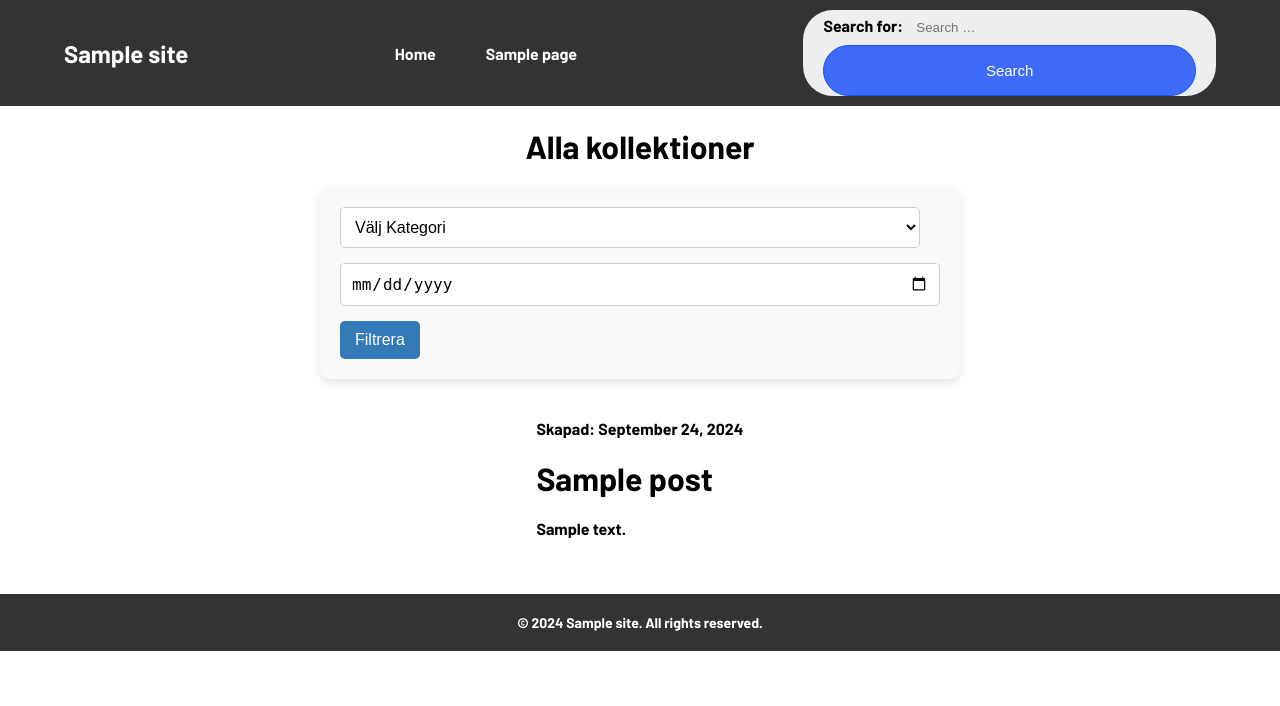
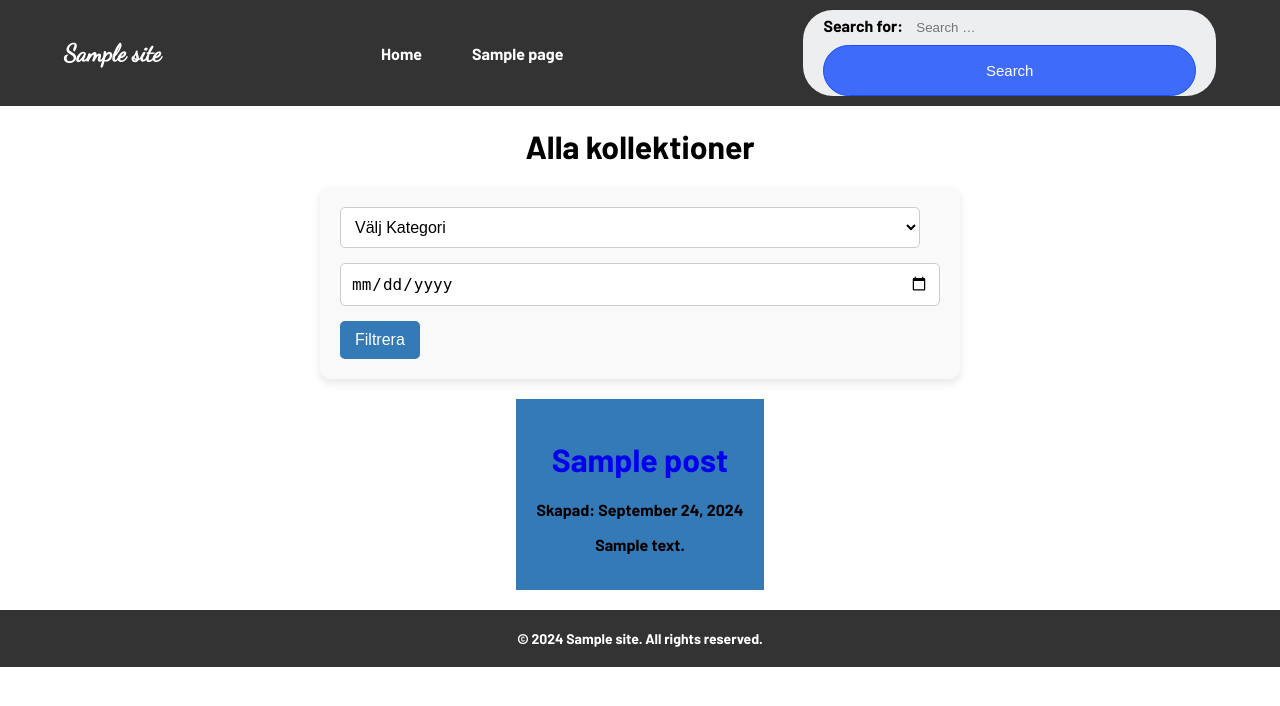
Before and after one commit to GustavssonMarcus/Social-Shopping, a WordPress theme: template my-theme/storefront/archive-collection.php in a window 1280 px wide. Shown: the top 706 px of the page. Run offline with PHP 8.4 and a stand-in for WordPress, Linux system fonts and the light colour scheme; the site name, menu and one post (Sample post) are stand-ins, and other content is empty.

Commit message:
Small changes and added logo

```diff
--- a/my-theme/storefront/archive-collection.php
+++ b/my-theme/storefront/archive-collection.php
@@ -36,11 +36,13 @@ get_header();
 				the_post();
 				?>
 				<div class="archive-container">
-				<span>Skapad: <?php echo get_the_date(); ?></span>
-					<h1>
-						<a href="<?php echo esc_url(get_the_permalink()); ?>"><?php the_title(); ?></a>
-					</h1>
-					<?php the_excerpt();?>
+					<a href="<?php echo esc_url(get_the_permalink()); ?>">
+						<h1>
+							<?php the_title(); ?>
+						</h1>
+						<span>Skapad: <?php echo get_the_date(); ?></span>
+						<?php the_excerpt();?>
+					</a>
 				</div>
 				<?php
 				}
--- a/my-theme/storefront/header.php
+++ b/my-theme/storefront/header.php
@@ -8,6 +8,7 @@
 <link rel="preconnect" href="https://fonts.gstatic.com" crossorigin>
 <link href="https://fonts.googleapis.com/css2?family=Barlow:ital,wght@0,100;0,200;0,300;0,400;0,500;0,600;0,700;0,800;0,900;1,100;1,200;1,300;1,400;1,500;1,600;1,700;1,800;1,900&display=swap"
 rel="stylesheet">
+<link href="https://fonts.googleapis.com/css2?family=Dancing+Script&display=swap" rel="stylesheet">
 <!-- Google Tag Manager -->
 <script>(function(w,d,s,l,i){w[l]=w[l]||[];w[l].push({'gtm.start':
 new Date().getTime(),event:'gtm.js'});var f=d.getElementsByTagName(s)[0],
@@ -30,6 +31,9 @@ height="0" width="0" style="display:none;visibility:hidden"></iframe></noscript>
                 <?php the_custom_logo(); ?>
             <?php else : ?>
                 <a href="<?php echo esc_url(home_url('/')); ?>"><?php bloginfo('name'); ?></a>
+                <!-- <a href="<?php echo esc_url(home_url('/')); ?>">
+                    <img src="<?php echo get_template_directory_uri(); ?>/logo/Logo_converted.jpeg" alt="<?php bloginfo('name'); ?>" />
+                </a> -->
             <?php endif; ?>
         </div>
 
--- a/my-theme/storefront/style.css
+++ b/my-theme/storefront/style.css
@@ -37,8 +37,14 @@ body {
 .logo a {
     text-decoration: none;
     font-size: 24px;
-    font-weight: bold;
+    font-family: "Dancing Script", cursive;
+    font-optical-sizing: auto;
+    font-weight: 700;
     color: white;
+}
+.logo a img {
+    max-width: 150px;
+    height: auto;
 }
 /* Navigation Styling */
 .menu-toggle {
@@ -93,7 +99,7 @@ body {
     background: transparent;
     padding: 10px;
 }
-.search-submit {
+.header-search button {
     border-color: rgb(23, 77, 255);
     outline: none;
     padding: 16px 30px;
@@ -185,19 +191,20 @@ select, input[type="date"], button {
     flex-direction: row;
 }
 .archive-container {
-    align-items: center;
+    text-align: center;
     margin: 20px;
     padding: 20px;
+    background-color: #337ab7;
 }
-.archive-container span {
-    color: black;
+.archive-container a {
+    text-decoration: none;
 }
-.archive-container p {
-    color: black;
-}
-.archive-container h1 a {
+.archive-container a span {
     color: black;
     text-decoration: none;
+}
+.archive-container a p {
+    color: black;
 }
 .archive p {
     color: black;
```
Also changed, not shown: my-theme/storefront/logo/logo_converted.jpeg (added).
